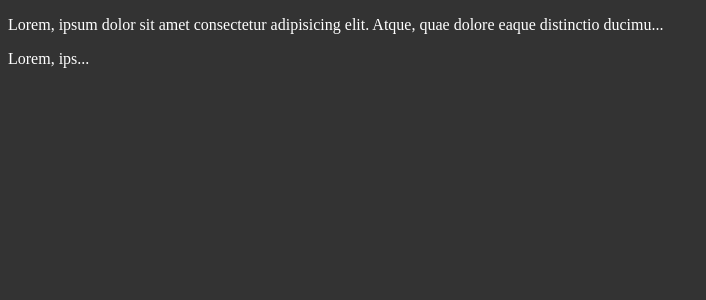
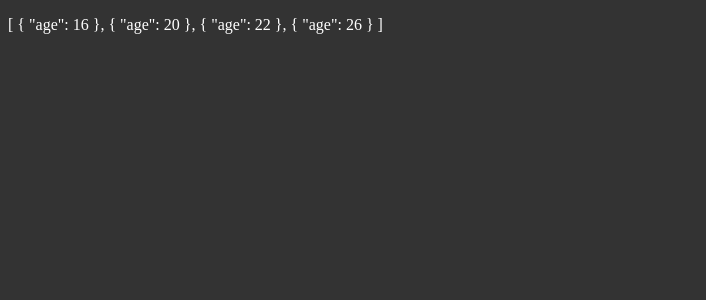
Before and after one commit to Yuri-Simonov/My-Angular-Course, an Angular app: page / in a window 1280 px wide. Shown: the top 300 px of the page, without its empty margins (0-706 px from the left). Built offline with nearby package versions, Linux system fonts and the light colour scheme.

Commit message:
6. Разница между pure и impure пайпами

```diff
--- a/src/app/app.component.html
+++ b/src/app/app.component.html
@@ -1,12 +1 @@
-<p>
-  {{
-    "Lorem, ipsum dolor sit amet consectetur adipisicing elit. Atque, quae dolore eaque distinctio ducimus consequatur sed sunt aspernatur illo consequuntur earum ut vel, tempora nemo nobis accusantium fugit obcaecati accusamus."
-      | cutText
-  }}
-</p>
-<p>
-  {{
-    "Lorem, ipsum dolor sit amet consectetur adipisicing elit. Atque, quae dolore eaque distinctio ducimus consequatur sed sunt aspernatur illo consequuntur earum ut vel, tempora nemo nobis accusantium fugit obcaecati accusamus."
-      | cutText : 10
-  }}
-</p>
+<p>{{ ageOfUsers | sortData : "age" | json }}</p>
--- a/src/app/app.component.ts
+++ b/src/app/app.component.ts
@@ -6,23 +6,12 @@ import { Component } from '@angular/core';
   styleUrls: ['./app.component.scss'],
 })
 export class AppComponent {
-  title = 'aadasdasd';
+  ageOfUsers = [{ age: 20 }, { age: 26 }, { age: 22 }];
 
-  user = {
-    name: 'Yura',
-    age: '27',
-  };
-
-  tooltip = 'Я подсказка для ссылки';
-
-  inlineStyles = {
-    width: '50%',
-    background: 'green',
-  };
-
-  cssClass = 'blue';
-
-  someNumber = '70';
-
-  someDate = new Date();
+  constructor() {
+    setTimeout(() => {
+      // this.ageOfUsers.push({age: 16})
+      this.ageOfUsers = [...this.ageOfUsers, { age: 16 }];
+    }, 3000);
+  }
 }
--- a/src/app/app.module.ts
+++ b/src/app/app.module.ts
@@ -4,11 +4,13 @@ import { BrowserModule } from '@angular/platform-browser';
 import { AppRoutingModule } from './app-routing.module';
 import { AppComponent } from './app.component';
 import { CutTextPipe } from './pipes/cut-text.pipe';
+import { SortDataPipe } from './pipes/sort-data.pipe';
 
 @NgModule({
   declarations: [
     AppComponent,
-    CutTextPipe
+    CutTextPipe,
+    SortDataPipe
   ],
   imports: [
     BrowserModule,
--- /dev/null
+++ b/src/app/pipes/sort-data.pipe.ts
@@ -0,0 +1,17 @@
+import { Pipe, PipeTransform } from '@angular/core';
+
+@Pipe({
+  name: 'sortData',
+  pure: true,
+})
+export class SortDataPipe implements PipeTransform {
+  transform(arr: any[], property: string): any[] {
+    arr.sort((a: any, b: any) => {
+      if (a[property] < b[property]) return -1;
+      if (a[property] > b[property]) return 1;
+      return 0;
+    });
+
+    return arr;
+  }
+}
```
Also changed, not shown: 1 other file (tests, documents, lock files or other folders).
